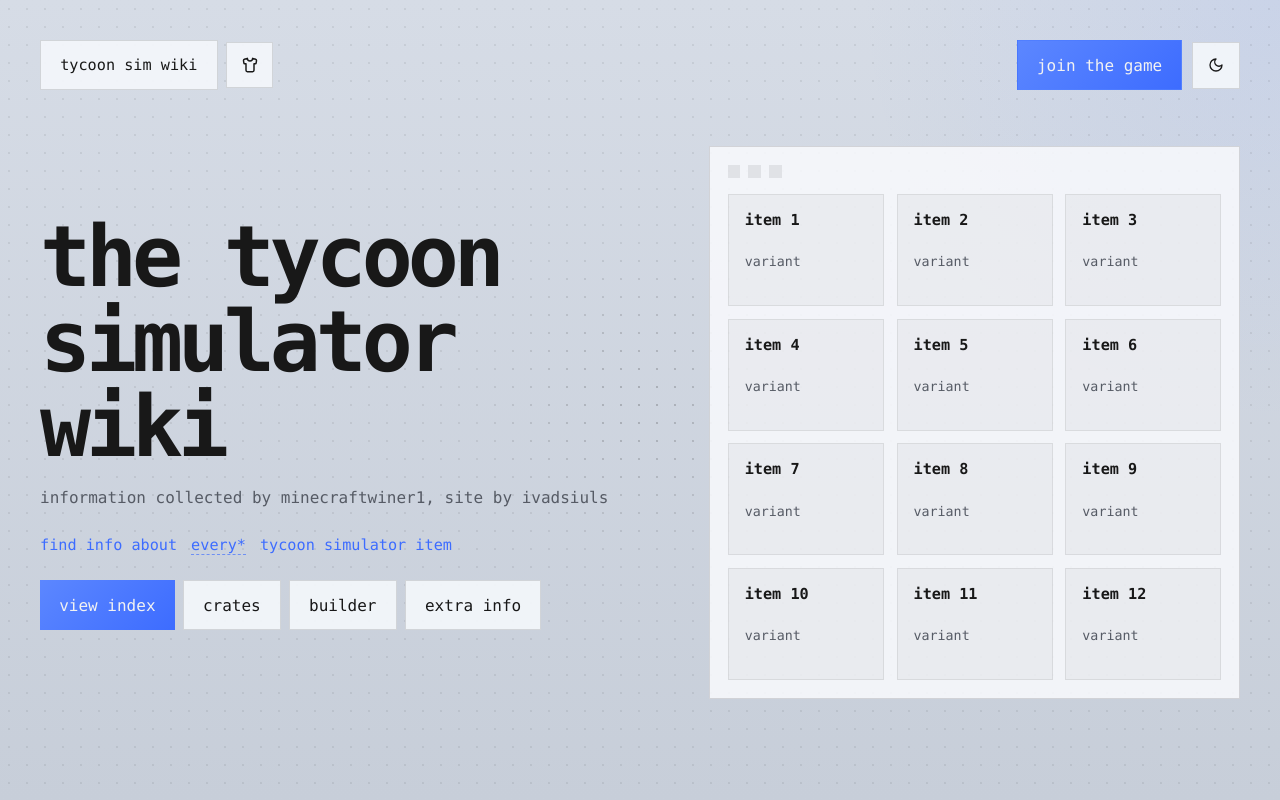
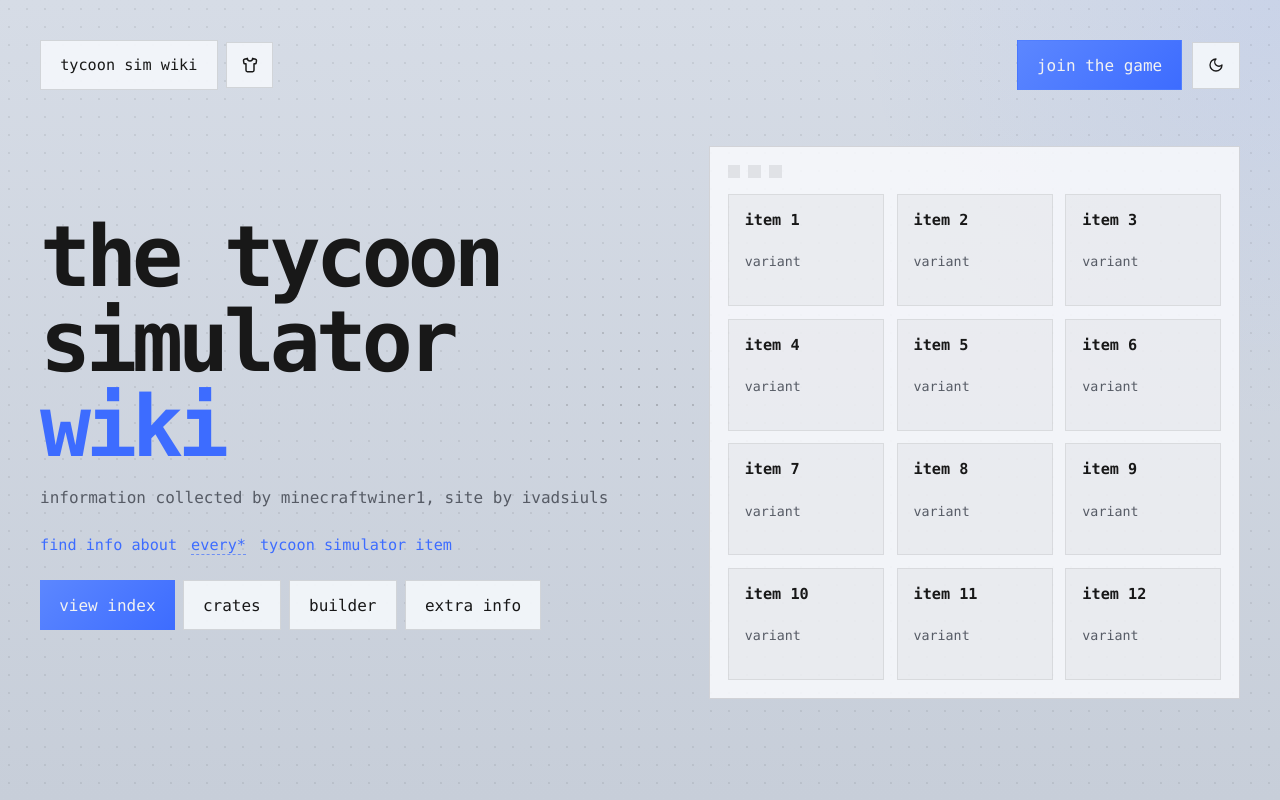
Before and after one commit to ivadsiulsmods/tycoonsim-wiki, a SvelteKit app: page / in a window 1280 px wide. Built offline with nearby package versions, Linux system fonts and the light colour scheme.

Commit message:
blue wiki text

```diff
--- a/src/routes/+page.svelte
+++ b/src/routes/+page.svelte
@@ -51,7 +51,7 @@
 
 	<section class="hero">
 		<div class="hero-copy">
-			<h1>the tycoon simulator wiki</h1>
+			<h1>the tycoon simulator <span>wiki</span></h1>
 			<p class="description">Information collected by Minecraftwiner1, site by ivadsiuls</p>
 			<p class="supporting">
 				find info about
@@ -206,6 +206,10 @@
 		text-transform: lowercase;
 	}
 
+	h1 span {
+		color: var(--accent);
+	}
+
 	.description {
 		margin: 0;
 		max-width: 36rem;
```
